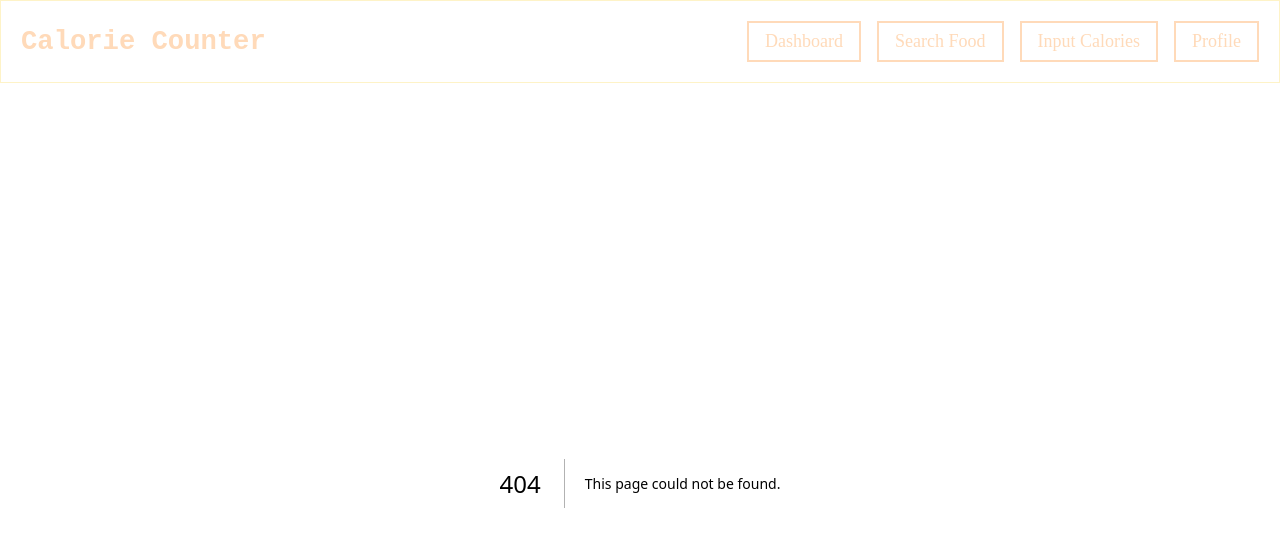
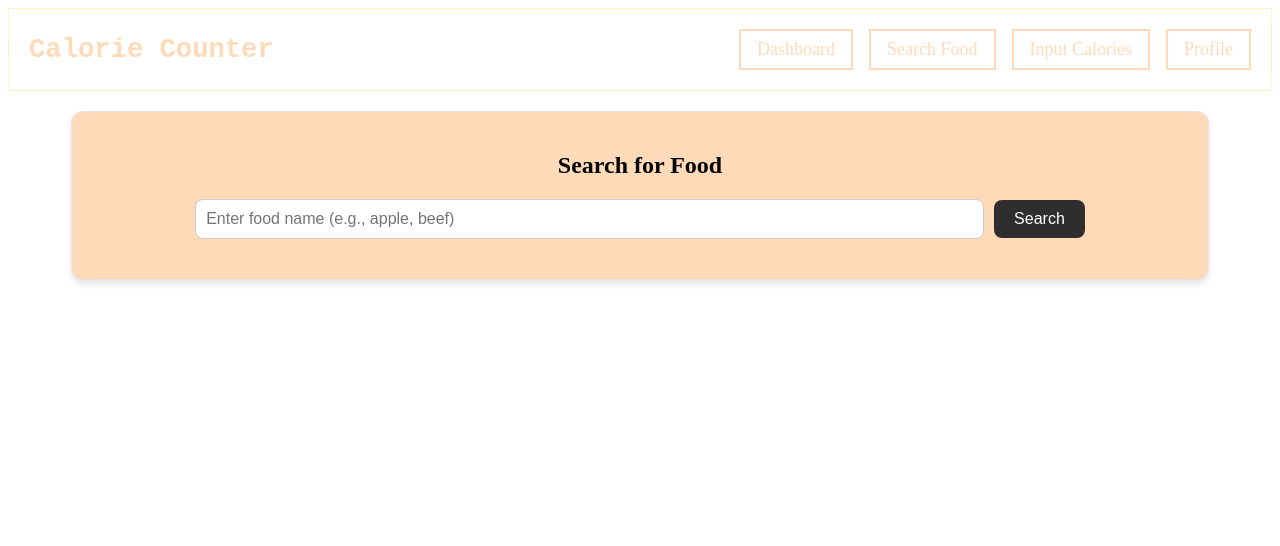
Before and after one commit to HarrisYu5/CS391FinalProject, a Next.js app: page /searchfood in a window 1280 px wide. Before the commit this address had no page. Shown: the top 546 px of the page. Built offline with nearby package versions, Linux system fonts and the light colour scheme.

Commit message:
updated search component

```diff
--- a/app/api/food/route.ts
+++ b/app/api/food/route.ts
@@ -3,14 +3,19 @@
 import { NextRequest, NextResponse } from "next/server";
 
 //Fetch the USDA API key
-const USDA_API_KEY = process.env.USDA_API_KEY;
+//const USDA_API_KEY = process.env.USDA_API_KEY;
+//I can store the API key in the local environment to enhance security
+// by keeping the key separate from the source code, ensuring it won't
+// get exposed if I share my code or push it to a public repository.
+const USDA_API_KEY = "2CSDwVdmp7R8GdAdfojKE8LJz9X2NsuJjkPPwNoF";
 
-//Define types for food data
+//Define types for data
 interface FoodNutrient {
     nutrientName: string;
     value: number;
 }
 
+//Define types for data
 interface Food {
     description: string;
     foodNutrients: FoodNutrient[];
--- a/app/components/header.tsx
+++ b/app/components/header.tsx
@@ -51,7 +51,7 @@ export default function Header() {
       <Title href="/">Calorie Counter</Title>
       <NavLinks>
         <NavLink href="/dashboard">Dashboard</NavLink>
-        <NavLink href="/">Search Food</NavLink>
+        <NavLink href="/searchfood">Search Food</NavLink>
         <NavLink href="/loading">Input Calories</NavLink>
         <NavLink href="/profile">Profile</NavLink>
       </NavLinks>
--- a/com/Search.tsx
+++ b/app/searchfood/page.tsx
@@ -4,12 +4,14 @@
 import { useEffect, useState } from "react";
 import styled from "styled-components";
 
+//Styling the container
 const Container = styled.div`
     margin: 20px auto;
-    max-width: 80%;
+    max-width: 90%;
     text-align: center;
 `;
 
+//Styling for the input field
 const Input = styled.input`
     padding: 10px;
     width: 70%;
@@ -19,6 +21,7 @@ const Input = styled.input`
     font-size: 16px;
 `;
 
+//Styling for the button
 const Button = styled.button`
     padding: 10px 20px;
     background-color: #2f2d2d;
@@ -33,6 +36,7 @@ const Button = styled.button`
     }
 `;
 
+//Styling the layout for search results
 const Results = styled.div`
     display: grid;
     grid-template-columns: repeat(auto-fill, minmax(250px, 1fr));
@@ -40,6 +44,7 @@ const Results = styled.div`
     margin-top: 20px;
 `;
 
+//Styling the layout for each food item in the search results
 const Card = styled.div`
     background: #fff;
     border: 1px solid #e6e6e6;
@@ -55,6 +60,7 @@ const Card = styled.div`
     }
 `;
 
+//Styling for the weight input field
 const WeightInput = styled.input`
   margin-top: 10px;
   padding: 5px;
@@ -64,6 +70,7 @@ const WeightInput = styled.input`
   font-size: 14px;
 `;
 
+//Styling for the Add button in each search result
 const AddButton = styled.button`
   margin-top: 10px;
   padding: 5px 10px;
@@ -79,11 +86,13 @@ const AddButton = styled.button`
   }
 `;
 
+//Style the container for the selected foods section
 const SelectedFoodsContainer = styled.div`
     margin-top: 40px;
     text-align: left;
 `;
 
+//Style the layout for each selected food item
 const SelectedItem = styled.div`
     display: flex;
     justify-content: space-between;
@@ -101,6 +110,7 @@ const SelectedItem = styled.div`
     }
 `;
 
+//Style the buttons for editing and deleting items
 const ActionButton = styled.button`
     padding: 6px 10px;
     border-radius: 8px;
@@ -128,8 +138,9 @@ const ActionButton = styled.button`
     }
 `;
 
+//Style the container for the search section
 const SearchComponent = styled.div`
-    background-color: rgba(234, 191, 118, 0.6);
+    background-color: #FFDAB9; //rgba(234, 191, 118, 0.6);
     border: 1px solid #e6e6e6;
     border-radius: 12px;
     padding: 20px;
@@ -212,7 +223,7 @@ export default function Search() {
             setSelectedFoods((prev) => [...prev, { name: item.name, weight, calories }]);
             setShowSelectedFoods(true);
         } else {
-            alert("Please enter a valid weight!");
+            alert("Please enter a valid weight.");
         }
     };
 
@@ -256,6 +267,7 @@ export default function Search() {
     for (let i = 0; i < selectedFoods.length; i++) {
         totalCalories += selectedFoods[i].calories;
     }
+
 
     return (
         <Container>
```
